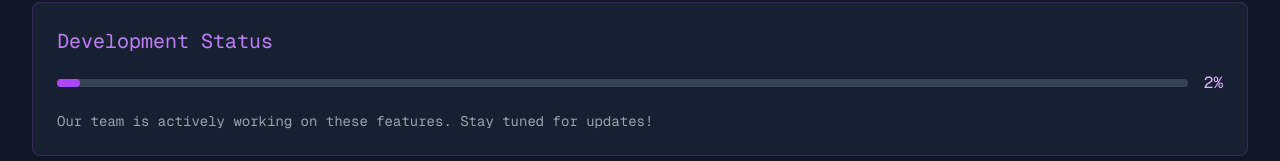
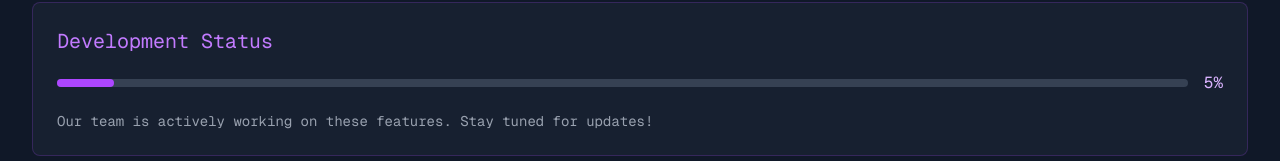
Before and after one commit to dyilooo/ATRA-Platform, a Next.js app: page /monitoring in a window 1280 px wide. Shown: the part 513-674 px from the top of the page. Built offline with nearby package versions, Linux system fonts and the light colour scheme; no server answers; sample sign-in values are in the browser's storage.

Commit message:
updating the development status to 5%

```diff
--- a/src/app/monitoring/ATRADevelopment.jsx
+++ b/src/app/monitoring/ATRADevelopment.jsx
@@ -88,9 +88,9 @@ export default function ATRADevelopment() {
           <div className="space-y-4">
             <div className="flex items-center gap-4">
               <div className="w-full bg-gray-700 rounded-full h-2">
-                <div className="bg-purple-500 h-2 rounded-full" style={{ width: '2%' }}></div>
+                <div className="bg-purple-500 h-2 rounded-full" style={{ width: '5%' }}></div>
               </div>
-              <span className="text-purple-300 font-mono">2%</span>
+              <span className="text-purple-300 font-mono">5%</span>
             </div>
             <p className="text-gray-400 font-mono text-sm">
               Our team is actively working on these features. Stay tuned for updates!
```
